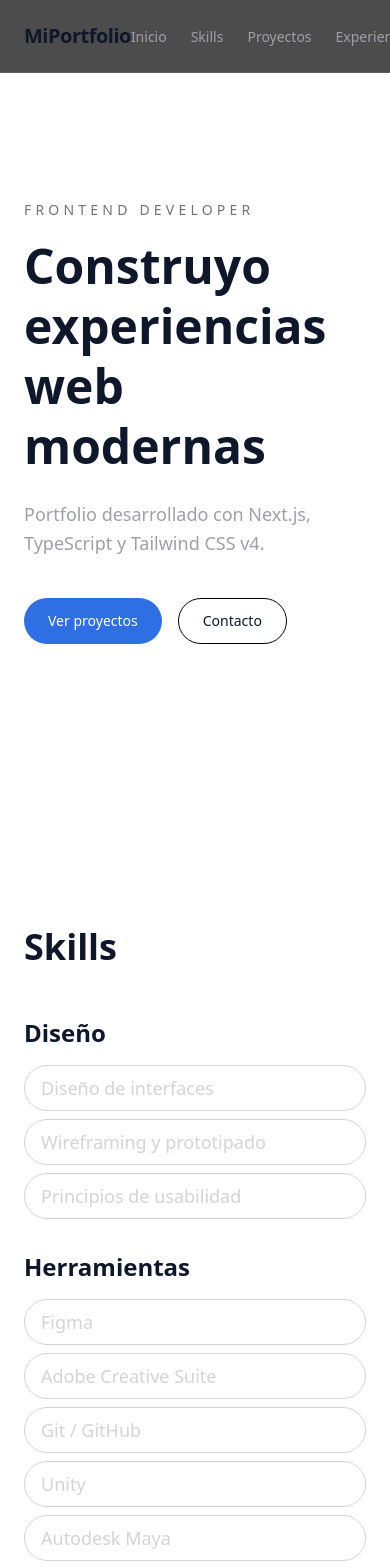
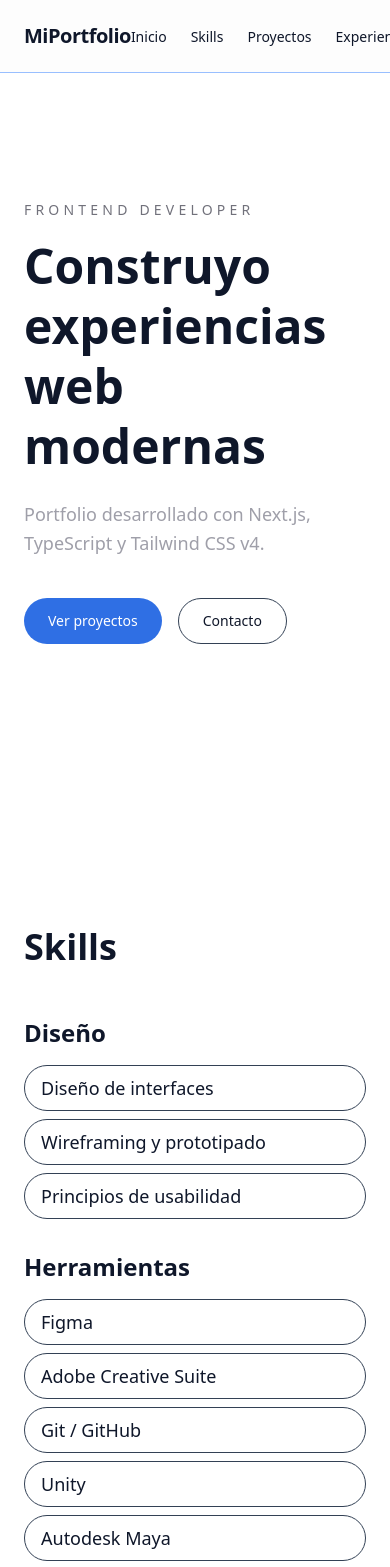
Before and after one commit to joangoma-code/portfolio, a Next.js app: page / in a window 390 px wide. Shown: the top 1567 px of the page. Built offline with nearby package versions, Linux system fonts and the light colour scheme.

Commit message:
ThemeProvider config

```diff
--- a/app/globals.css
+++ b/app/globals.css
@@ -18,6 +18,14 @@
  html.light
  html.dark
 */
+
+
+/* :root < html*/
+html {
+    scroll-behavior: smooth;
+
+}
+
 html.light {
 
   color-scheme: light;
@@ -61,12 +69,6 @@ html.dark {
 
 }
 
-/* :root < html*/
-html {
-    scroll-behavior: smooth;
-
-
-}
 * {
   transition:
     background-color 0.3s ease,
--- a/components/ExperienceCard.tsx
+++ b/components/ExperienceCard.tsx
@@ -17,7 +17,7 @@ export default function ExperienceCard({
           : "md:ml-auto md:justify-start md:pl-12"
       }`}
     >
-      <div className="w-full max-w-md rounded-2xl border border-white/10 bg-white/5 p-6 backdrop-blur-sm">
+      <div className="w-full max-w-md rounded-2xl border border-(--color-border) bg-(--color-card) p-6 backdrop-blur-sm">
         <span className="text-sm text-zinc-500">{experience.date}</span>
 
         <h3 className="mt-2 text-2xl font-semibold">
--- a/components/Footer.tsx
+++ b/components/Footer.tsx
@@ -1,10 +1,10 @@
 
 export default function Footer() {
   return (
-    <footer className="border-t border-white/10 py-8">
+    <footer className="border-t border-(--color-border) py-8">
       <div className="mx-auto flex max-w-7xl flex-col items-center justify-between gap-4 px-6 text-sm text-zinc-500 md:flex-row">
         <p>
-          Creado con amor usando Next.js, React y Tailwind CSS.
+          Creado usando Next.js, React y Tailwind CSS.
         </p>
 
         <p>
--- a/components/Navbar.tsx
+++ b/components/Navbar.tsx
@@ -26,7 +26,7 @@ const links = [
 
 export default function Navbar() {
   return (
-    <header className="fixed top-0 z-50 w-full border-b border-white/10 bg-black/70 backdrop-blur-xl">
+    <header className="fixed top-0 z-50 w-full border-b border-(--color-border) bg-(--color-card) backdrop-blur-xl">
       <Container className="flex items-center justify-between py-4">
         <a
           href="#inicio"
@@ -41,7 +41,7 @@ export default function Navbar() {
               <li key={link.href}>
                 <a
                   href={link.href}
-                  className="text-sm text-zinc-400 transition-colors duration-300 hover:text-white"
+                  className="text-sm text-(--color-foreground) transition-colors duration-300 hover:text-(--color-foreground2)"
                 >
                   {link.label}
                 </a>
--- a/components/ProjectCard.tsx
+++ b/components/ProjectCard.tsx
@@ -15,7 +15,7 @@ export default function ProjectCard({
   return (
     <button
       onClick={onClick}
-      className="group overflow-hidden rounded-2xl border border-(--color-border) bg-(--color-card) text-left transition-all duration-300 hover:-translate-y-1 hover:bg-(--color-primary"
+      className="group overflow-hidden rounded-2xl border border-(--color-border) bg-(--color-card) text-left transition-all duration-300 hover:-translate-y-1 hover:bg-(--color-foreground2)"
     >
       <div className="relative aspect-video overflow-hidden">
         <Image
--- a/components/ui/Button.tsx
+++ b/components/ui/Button.tsx
@@ -19,7 +19,7 @@ export default function Button({
       "bg-(--color-primary) text-white hover:bg-(--color-secondary) ",
 
     secondary:
-      "border border-black text-red hover:border-(--color-secondary)",
+      "border border-(--color-foreground2) text-red hover:border-(--color-secondary)",
   };
 
   return (
--- a/sections/ExperienceSection.tsx
+++ b/sections/ExperienceSection.tsx
@@ -25,7 +25,7 @@ export default function ExperienceSection() {
 
           <div className="relative">
             {/* Línea timeline */}
-            <div className="absolute left-4 top-0 h-full w-px bg-white/10 md:left-1/2 md:-translate-x-1/2" />
+            <div className="absolute left-4 top-0 h-full w-px bg-(--color-foreground2) md:left-1/2 md:-translate-x-1/2" />
 
             <div className="flex flex-col">
               {experiences.map((experience, index) => (
@@ -36,7 +36,7 @@ export default function ExperienceSection() {
                   }`}
                 >
                   {/* Punto timeline */}
-                  <div className="absolute left-4 top-8 z-10 h-3 w-3 -translate-x-1/2 rounded-full bg-white md:left-1/2" />
+                  <div className="absolute left-4 top-8 z-10 h-3 w-3 -translate-x-1/2 rounded-full bg-(--color-foreground2) md:left-1/2" />
 
                   <ExperienceCard
                     experience={experience}
--- a/sections/ProjectSection.tsx
+++ b/sections/ProjectSection.tsx
@@ -36,13 +36,6 @@ export default function ProjectsSection() {
                   desarrollo frontend, videojuegos y experiencia de usuario.
                 </p>
               </div>
-
-              <button
-                onClick={() => setShowAll(!showAll)}
-                className="flex h-14 w-14 items-center justify-center rounded-full border border-white/10 bg-white/5 text-3xl transition-all duration-300 hover:bg-white/10"
-              >
-                {showAll ? "-" : "+"}
-              </button>
             </div>
 
             <div className="grid gap-8 md:grid-cols-2">
@@ -54,6 +47,16 @@ export default function ProjectsSection() {
                 />
               ))}
             </div>
+
+            <div className="flex justify-center">
+              <button
+                onClick={() => setShowAll(!showAll)}
+                className="flex h-14 w-14 items-center justify-center rounded-full border border-(--color-border) text-3xl transition-all duration-300 hover:bg-(--color-card)"
+              >
+                {showAll ? "-" : "+"}
+              </button>
+            </div>
+
           </div>
         </Container>
       </section>
--- a/sections/SkillSection.tsx
+++ b/sections/SkillSection.tsx
@@ -55,7 +55,7 @@ export default function SkillSection() {
                   {category.items.map((item) => (
                     <li
                       key={item}
-                      className="text-lg text-neutral-300 rounded-full border px-4 py-2"
+                      className="text-lg text-(--color-foreground) rounded-full border border-(--color-foreground2) px-4 py-2 hover:border-(--color-border)"
                     >
                       {item}
                     </li>
```
